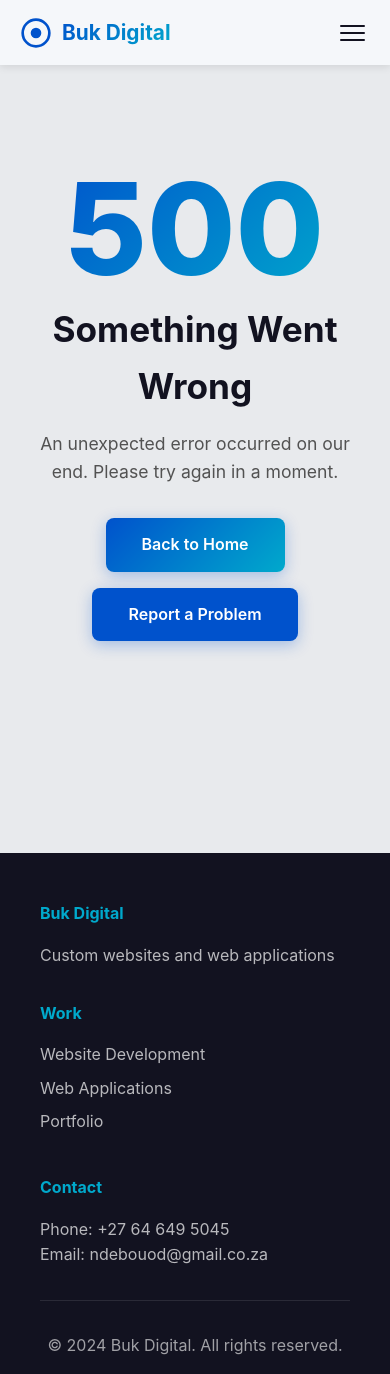
After one commit to David-Buk-N/buk-digital, a Flask app: template templates/500.html in a window 390 px wide. The commit adds this page. Run offline with Flask 3, Linux system fonts and the light colour scheme; the template is opened without the code that fills it, so the values that code supplies are empty.

Commit message:
Add custom 404 and 500 error pages
- templates/404.html, 500.html: branded error pages extending base layout
- app.py: register 404/500 handlers; return JSON for /api/* routes, HTML otherwise
- style.css: .error-page styles with gradient error code + mobile tweaks

Co-Authored-By: Claude Opus 4.8 <noreply@anthropic.com>

```diff
--- a/app.py
+++ b/app.py
@@ -51,6 +51,18 @@ def contact():
 def portfolio():
     return render_template('portfolio.html')
 
+@app.errorhandler(404)
+def not_found(e):
+    if request.path.startswith('/api/'):
+        return jsonify({'error': 'Not found'}), 404
+    return render_template('404.html'), 404
+
+@app.errorhandler(500)
+def server_error(e):
+    if request.path.startswith('/api/'):
+        return jsonify({'error': 'Internal server error'}), 500
+    return render_template('500.html'), 500
+
 @app.route('/api/contact', methods=['POST'])
 def submit_contact():
     try:
--- a/static/style.css
+++ b/static/style.css
@@ -871,4 +871,80 @@ body {
     .contact-page h1 {
         font-size: 1.5rem;
     }
+
+    .error-code {
+        font-size: 5rem;
+    }
+
+    .error-page h1 {
+        font-size: 1.6rem;
+    }
 }
+
+/* Error Pages */
+.error-page {
+    padding: 100px 20px;
+    text-align: center;
+    min-height: 60vh;
+    display: flex;
+    align-items: center;
+}
+
+.error-page .container {
+    width: 100%;
+}
+
+.error-code {
+    font-size: 8rem;
+    font-weight: 800;
+    line-height: 1;
+    background: linear-gradient(135deg, var(--primary-color) 0%, var(--accent-color) 100%);
+    -webkit-background-clip: text;
+    background-clip: text;
+    -webkit-text-fill-color: transparent;
+    margin-bottom: 0.5rem;
+}
+
+.error-page h1 {
+    font-size: 2.2rem;
+    color: var(--text-primary);
+    margin-bottom: 1rem;
+}
+
+.error-page > .container > p {
+    font-size: 1.1rem;
+    color: var(--text-secondary);
+    margin-bottom: 2rem;
+}
+
+.error-actions {
+    display: flex;
+    gap: 1rem;
+    justify-content: center;
+    flex-wrap: wrap;
+    margin-bottom: 3rem;
+}
+
+.error-links p {
+    color: var(--text-secondary);
+    margin-bottom: 0.75rem;
+}
+
+.error-links ul {
+    list-style: none;
+    display: flex;
+    gap: 1.5rem;
+    justify-content: center;
+    flex-wrap: wrap;
+    padding: 0;
+}
+
+.error-links a {
+    color: var(--primary-color);
+    text-decoration: none;
+    font-weight: 600;
+}
+
+.error-links a:hover {
+    text-decoration: underline;
+}
--- /dev/null
+++ b/templates/500.html
@@ -0,0 +1,17 @@
+{% extends "base.html" %}
+
+{% block title %}Something Went Wrong - Buk Digital{% endblock %}
+
+{% block content %}
+<section class="error-page">
+    <div class="container">
+        <div class="error-code">500</div>
+        <h1>Something Went Wrong</h1>
+        <p>An unexpected error occurred on our end. Please try again in a moment.</p>
+        <div class="error-actions">
+            <a href="/" class="cta-button">Back to Home</a>
+            <a href="/contact" class="cta-button secondary">Report a Problem</a>
+        </div>
+    </div>
+</section>
+{% endblock %}
```
Also changed, not shown: templates/404.html (added, +25 -0 lines).
